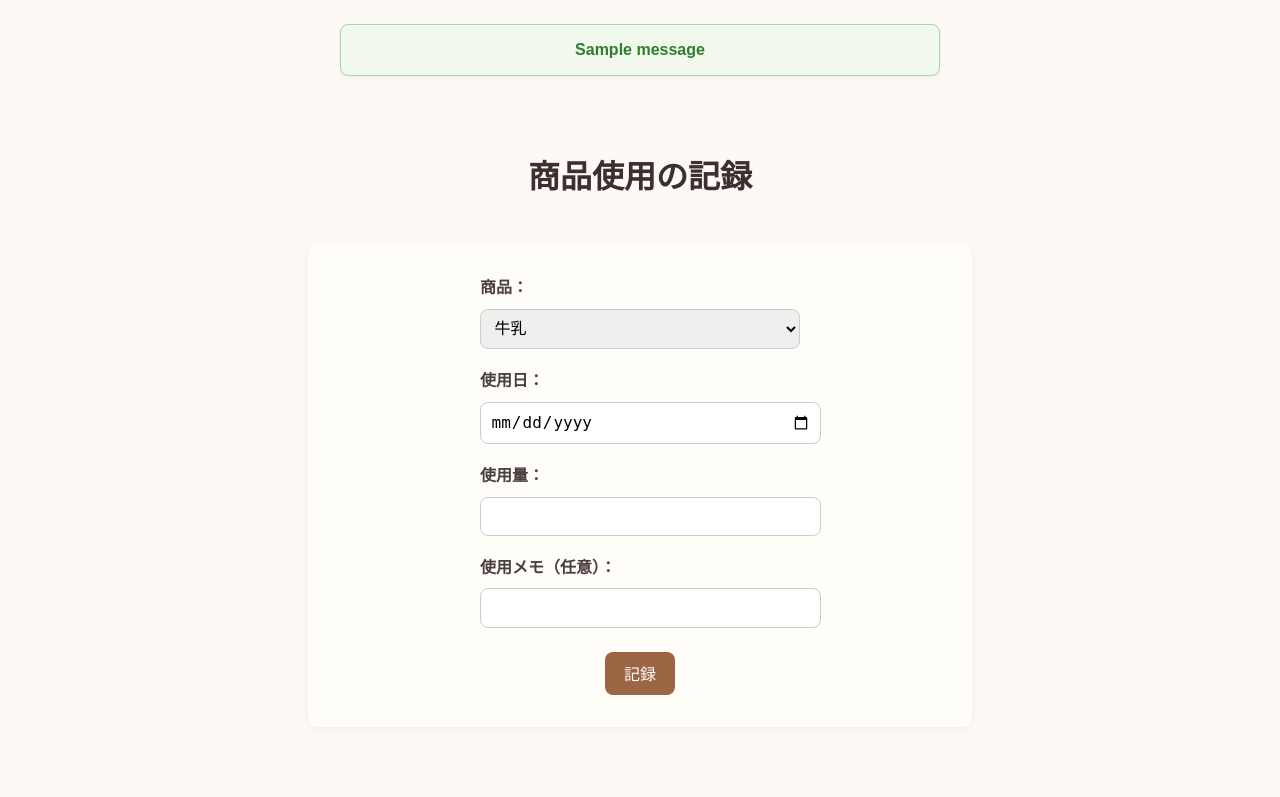
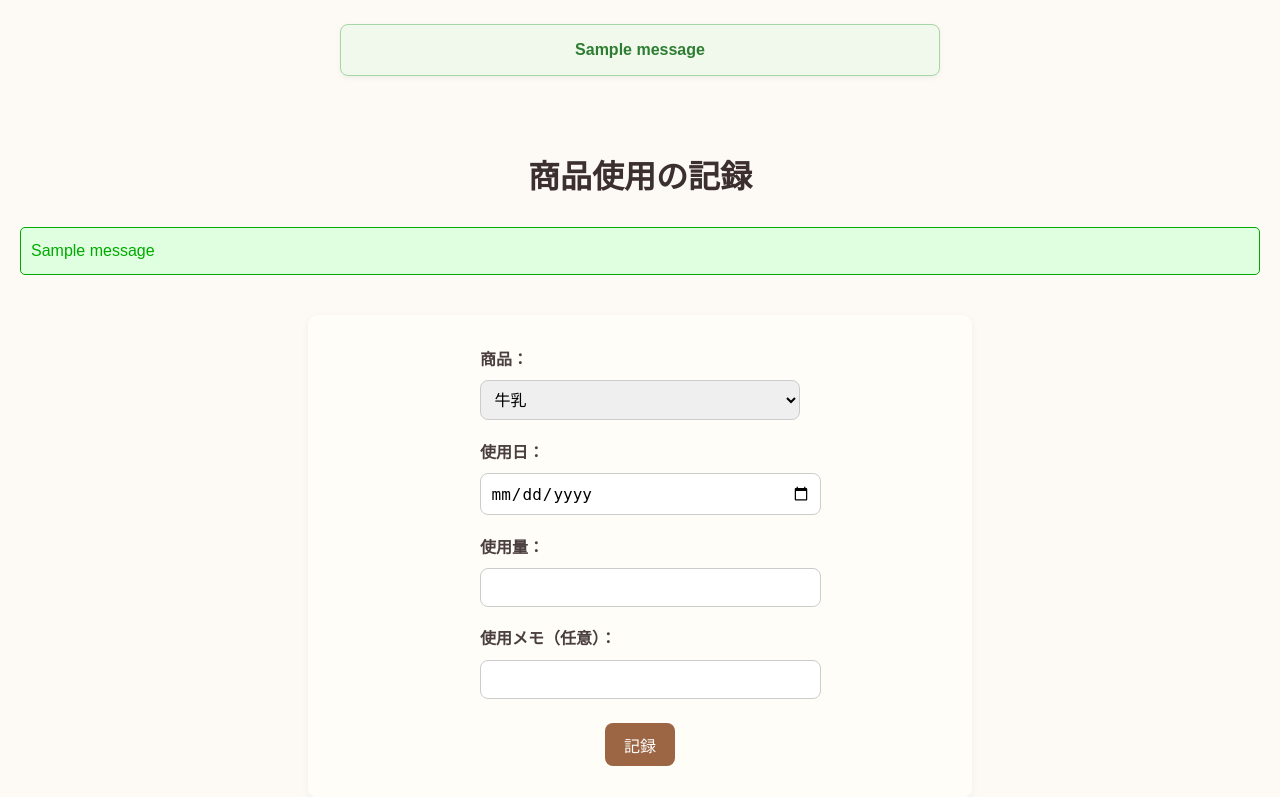
Before and after one commit to korosukedoraemon/coffee_items, a Flask app: page /add_usage in a window 1280 px wide. Shown: the part 101-898 px from the top of the page. Before the commit the page ends 796 px from the top, so only its background shows below. Run offline with Flask 3, Linux system fonts and the light colour scheme; a user stored in the database is signed in; data comes from the database, SQL or seed files in the repository; one stand-in notice (Sample message) is shown.

Commit message:
修正デプロイ

```diff
--- a/app.py
+++ b/app.py
@@ -13,10 +13,8 @@
 
 @app.route('/')
 def index():
-    conn = get_db_connection()
-    items = conn.execute('SELECT * FROM items').fetchall()
-    conn.close()
-    return render_template('index.html', items=items)
+    return redirect('/dashboard')
+
 
 def login_required(f):
     from functools import wraps
@@ -55,13 +53,25 @@
         quantity = int(request.form['quantity'])
         usage_note = request.form['usage_note']
 
-        # usages テーブルに追加
+        # 現在の在庫数を取得
+        current_stock = conn.execute(
+            'SELECT stock FROM items WHERE id = ?', (item_id,)
+        ).fetchone()['stock']
+
+        # 在庫不足の場合は警告を出して入力ページへ戻す
+        if quantity > current_stock:
+            items = conn.execute('SELECT * FROM items').fetchall()
+            conn.close()
+            flash(f'⚠️ 在庫不足です（現在の在庫: {current_stock}）', 'error')
+            return render_template('add_usage.html', items=items)
+
+        # 使用情報を追加
         conn.execute('''
             INSERT INTO usages (item_id, usage_date, quantity, usage_note)
             VALUES (?, ?, ?, ?)
         ''', (item_id, usage_date, quantity, usage_note))
 
-        # items テーブルの在庫を減らす
+        # 在庫を減らす
         conn.execute('''
             UPDATE items SET stock = stock - ?
             WHERE id = ?
@@ -70,14 +80,14 @@
         conn.commit()
         conn.close()
 
-        # フィードバック表示
         flash('✅ 使用情報を追加しました。')
         return redirect(url_for('stock'))
 
-    # GET時：選択肢のために全商品取得
+    # GET時：商品一覧を表示
     items = conn.execute('SELECT * FROM items').fetchall()
     conn.close()
     return render_template('add_usage.html', items=items)
+
 
 
 @app.route('/add_purchase', methods=['GET', 'POST'])
--- a/static/style.css
+++ b/static/style.css
@@ -400,3 +400,27 @@
   .summary-table th {
     background-color: #f7e8a0;
   }
+
+  .flashes {
+    list-style: none;
+    padding: 0;
+    margin-bottom: 20px;
+  }
+
+  .flashes li {
+    padding: 10px;
+    border-radius: 5px;
+    margin-bottom: 10px;
+  }
+
+  .flashes li.error {
+    background-color: #ffe0e0;
+    color: #a00;
+    border: 1px solid #a00;
+  }
+
+  .flashes li.success {
+    background-color: #e0ffe0;
+    color: #0a0;
+    border: 1px solid #0a0;
+  }
--- a/templates/add_usage.html
+++ b/templates/add_usage.html
@@ -5,6 +5,17 @@
 {% block content %}
 
 <h2 class="page-title">商品使用の記録</h2>
+
+<!-- フラッシュメッセージ表示 -->
+{% with messages = get_flashed_messages(with_categories=true) %}
+  {% if messages %}
+    <ul class="flashes">
+      {% for category, message in messages %}
+        <li class="{{ category }}">{{ message }}</li>
+      {% endfor %}
+    </ul>
+  {% endif %}
+{% endwith %}
 
 <div class="form-wrapper">
   <form method="POST">
```
